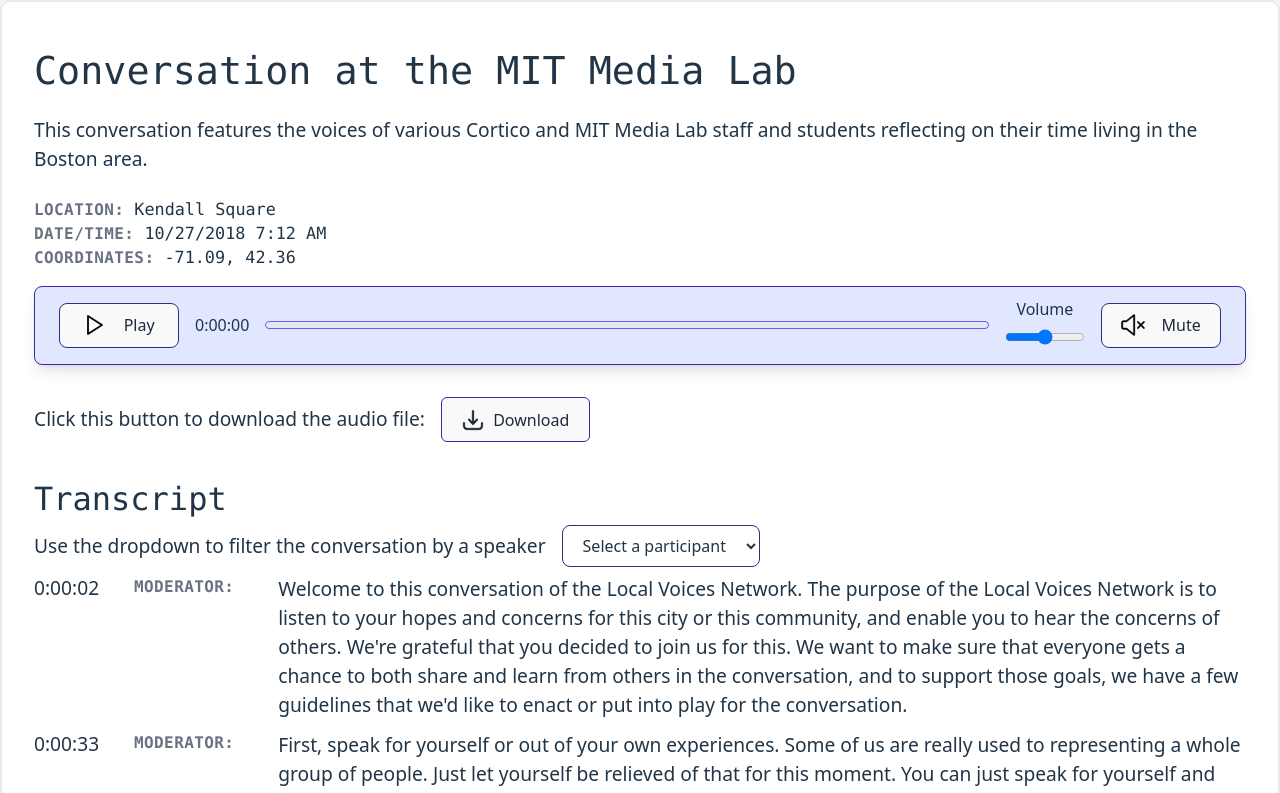
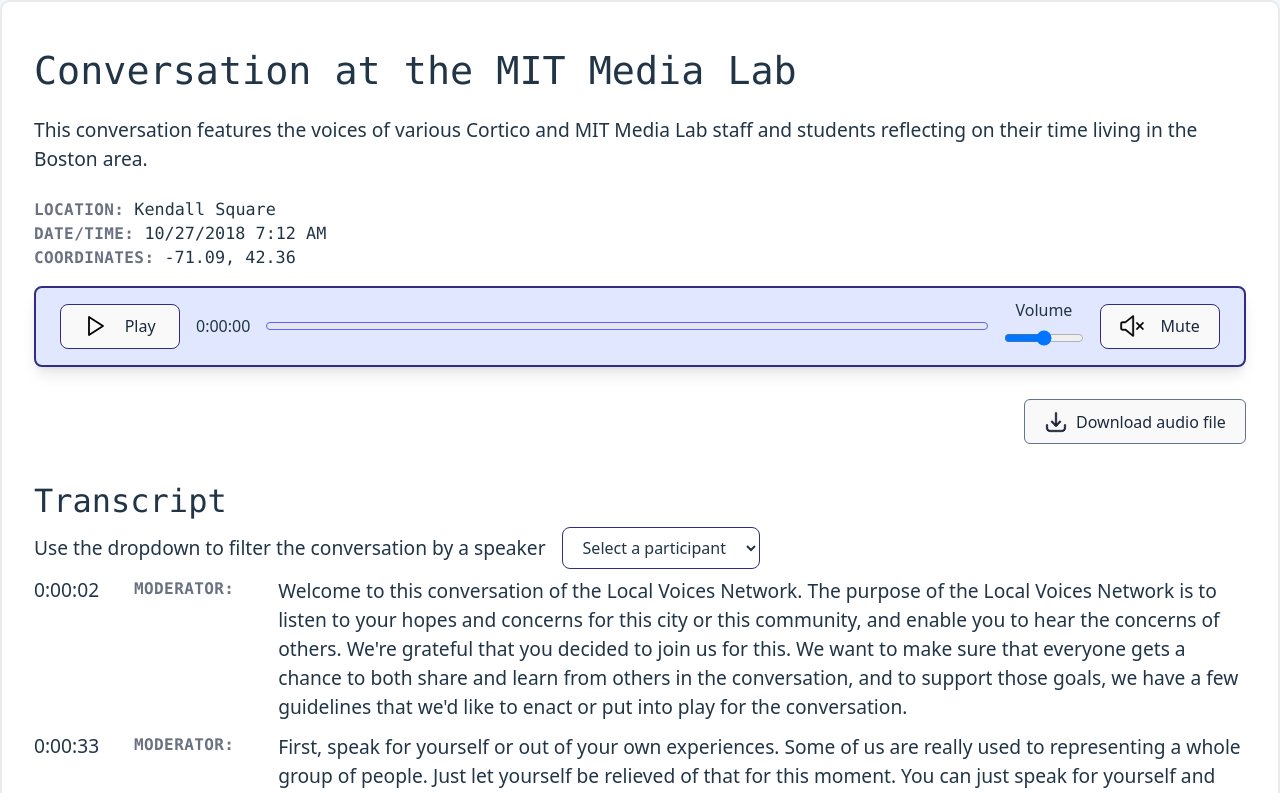
Before and after one commit to fionatagious/podcast-audioplayer, a React (Vite) app: page / in a window 1280 px wide. Shown: the top 793 px of the page. Built offline with nearby package versions, Linux system fonts and the light colour scheme.

Commit message:
use Omit to resolve unintended overload

```diff
--- a/src/components/AudioPlayer.tsx
+++ b/src/components/AudioPlayer.tsx
@@ -103,7 +103,7 @@
 
   return (
     <div className="flex flex-col gap-2">
-      <div className="flex gap-4 my-4 items-center w-full border-1 border-indigo-800 rounded-lg shadow-lg bg-indigo-100 px-6 py-2">
+      <div className="flex gap-4 my-4 items-center w-full border-2 border-indigo-900 rounded-lg shadow-lg bg-indigo-100 px-6 py-2">
         <audio
           ref={audioElementRef}
           className={`${className} rounded-lg shadow-lg p-4`}
@@ -127,10 +127,7 @@
           onSeek={handleSeek}
           duration={audioDuration}
         />
-        <VolumeSlider
-          volume={volume}
-          onVolumeChange={(value) => setVolume(Number(value))}
-        />
+        <VolumeSlider volume={volume} onVolumeChange={setVolume} />
         <Button
           label={isMute ? "Unmute" : "Mute"}
           icon={isMute ? <VolumeIcon /> : <MuteIcon />}
@@ -140,14 +137,13 @@
       </div>
 
       {/* Download button */}
-      <div className="flex items-center gap-4">
-        <p>Click this button to download the audio file:</p>
-        <div className="bg-[#f9f9f9] rounded-md my-2 border-1 border-indigo-800 hover:cursor-pointer hover:bg-indigo-300">
+      <div className="flex items-center gap-4 justify-end">
+        <div className="bg-[#f9f9f9] rounded-md my-2 border-1 border-slate-500 hover:cursor-pointer hover:border-indigo-900 hover:shadow-md">
           <Link
             href={src}
             download={src}
             icon={<DownloadIcon />}
-            label="Download"
+            label="Download audio file"
           />
         </div>
       </div>
--- a/src/components/VolumeSlider.tsx
+++ b/src/components/VolumeSlider.tsx
@@ -1,4 +1,7 @@
-type VolumeSliderProps = React.InputHTMLAttributes<HTMLInputElement> & {
+type VolumeSliderProps = Omit<
+  React.InputHTMLAttributes<HTMLInputElement>,
+  "onVolumeChange"
+> & {
   label?: string;
   className?: string;
   volume: number;
@@ -17,7 +20,7 @@
       <input
         id="volume-slider"
         // VolumeSlider extracts the value from the event and passes it to onVolumeChange as a number
-        onChange={(e) => onVolumeChange(Number(e.target.value))}
+        onChange={(e) => onVolumeChange(parseInt(e.target.value))}
         value={volume}
         name="volume-slider"
         type="range"
```
